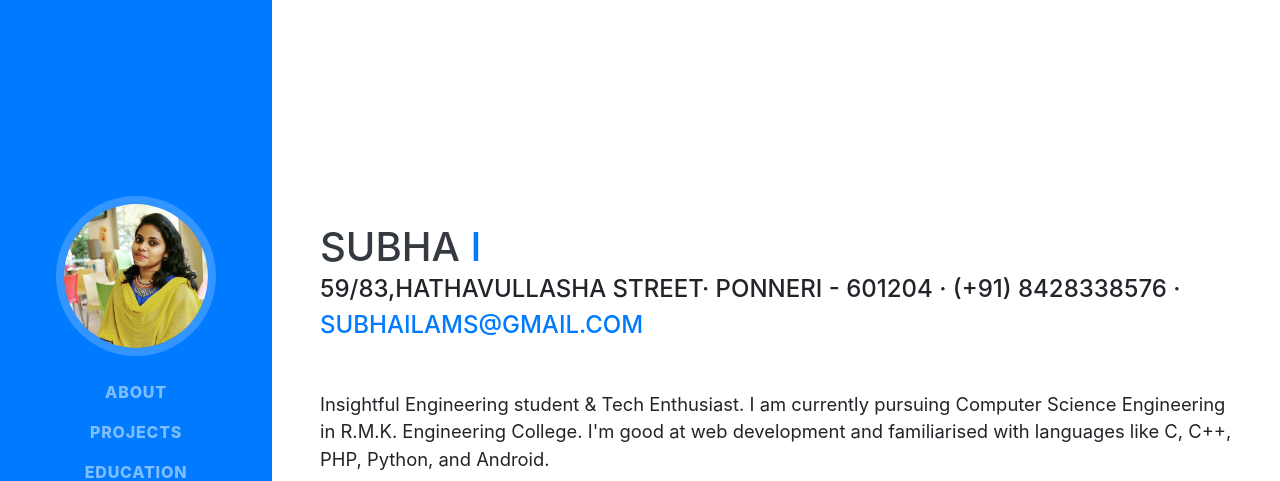
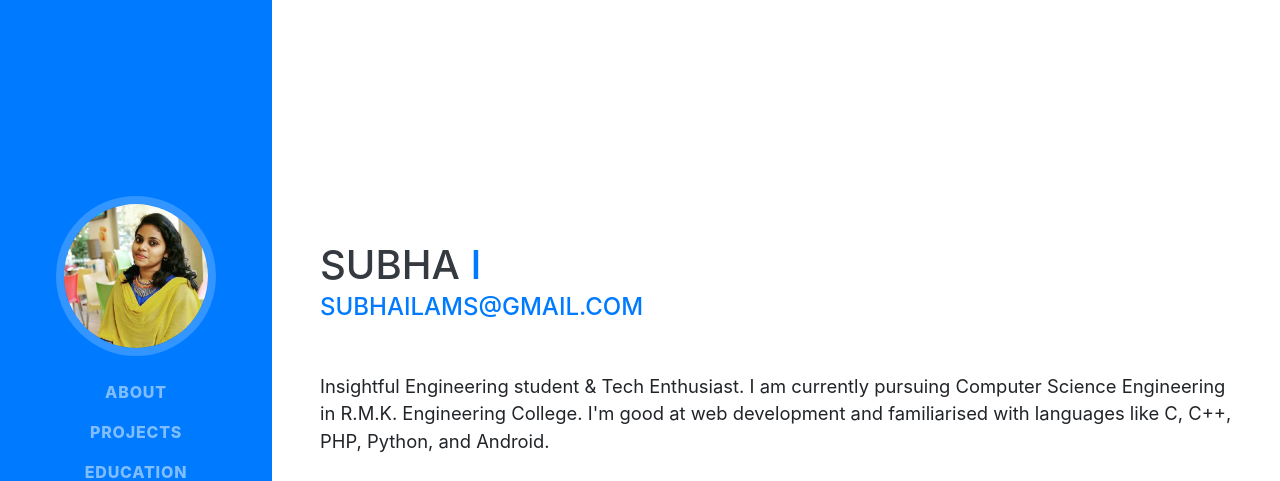
Before and after one commit to subhailams/subhailams.github.io, a website with bundled scripts: page index.html in a window 1280 px wide. Shown: the top 481 px of the page. Built offline with nearby package versions, Linux system fonts and the light colour scheme; a web font is replaced by a local one.

Commit message:
Update index.html

```diff
--- a/index.html
+++ b/index.html
@@ -66,7 +66,7 @@
         <h1 class="mb-0">Subha
           <span class="text-primary">I</span>
         </h1>
-        <div class="subheading mb-5">59/83,Hathavullasha Street· Ponneri - 601204 · (+91) 8428338576 ·
+        <div class="subheading mb-5">
           <a href="mailto:name@email.com">subhailams@gmail.com</a>
         </div>
         <p class="lead mb-5">Insightful Engineering student & Tech Enthusiast. I am currently pursuing Computer Science Engineering in R.M.K. Engineering College. I'm good at web development and familiarised with languages like C, C++, PHP, Python, and Android. </p>
```
